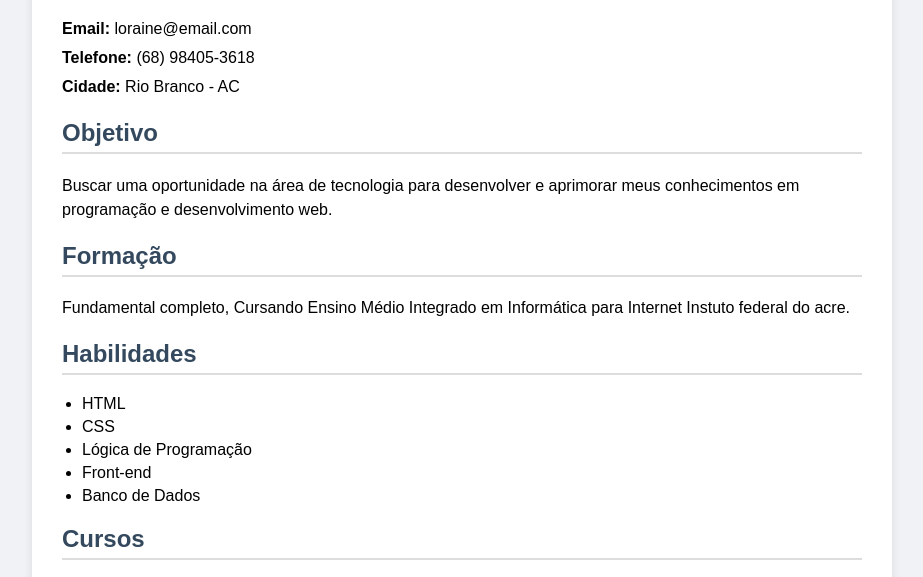
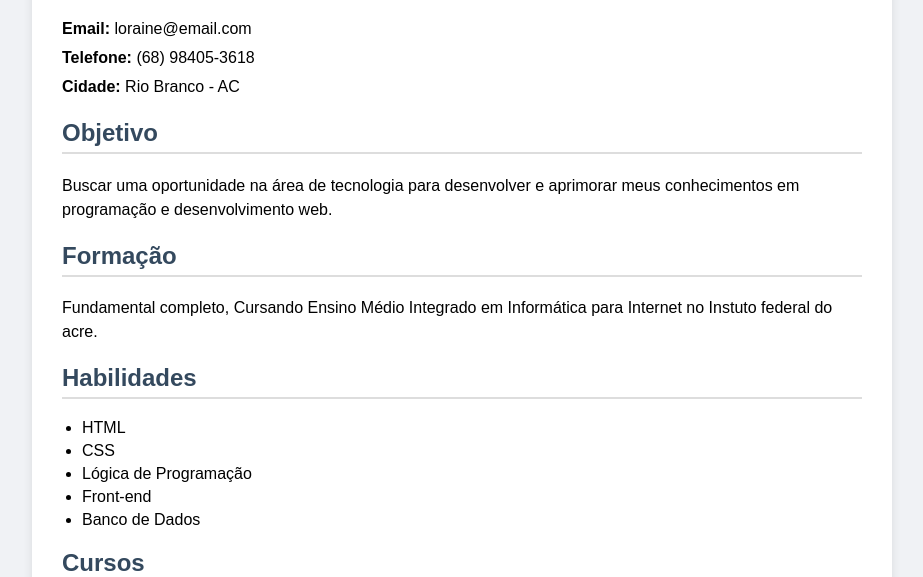
Before and after one commit to lorainhys/nexus, a plain HTML site: page index.html in a window 1280 px wide. Shown: the part 168-745 px from the top of the page, without its empty margins (178-1101 px from the left). Drawn offline with Linux system fonts and the light colour scheme.

Commit message:
alterei o readme

```diff
--- a/index.html
+++ b/index.html
@@ -75,7 +75,7 @@
 
         <h2>Formação</h2>
         <p>
-            Fundamental completo, Cursando Ensino Médio Integrado em Informática para Internet Instuto federal do acre.
+            Fundamental completo, Cursando Ensino Médio Integrado em Informática para Internet no Instuto federal do acre.
         </p>
 
         <h2>Habilidades</h2>
```
